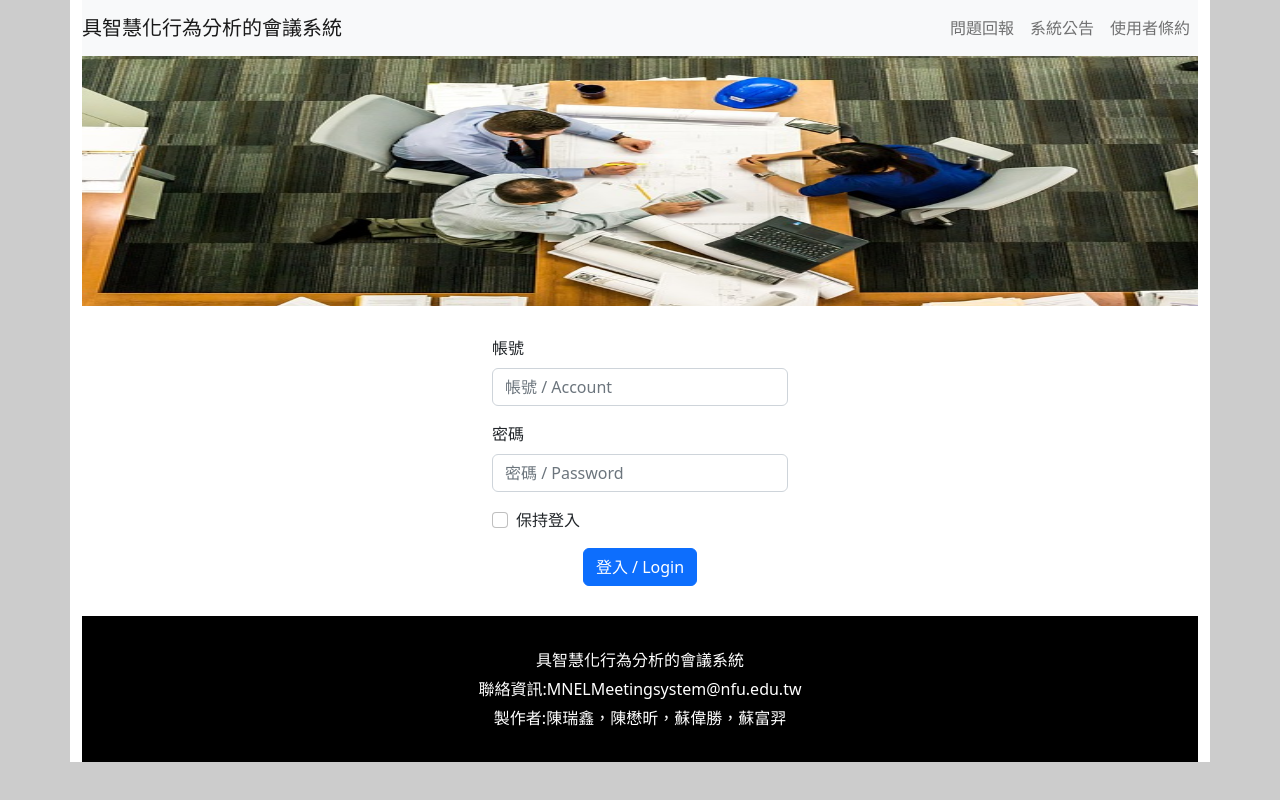
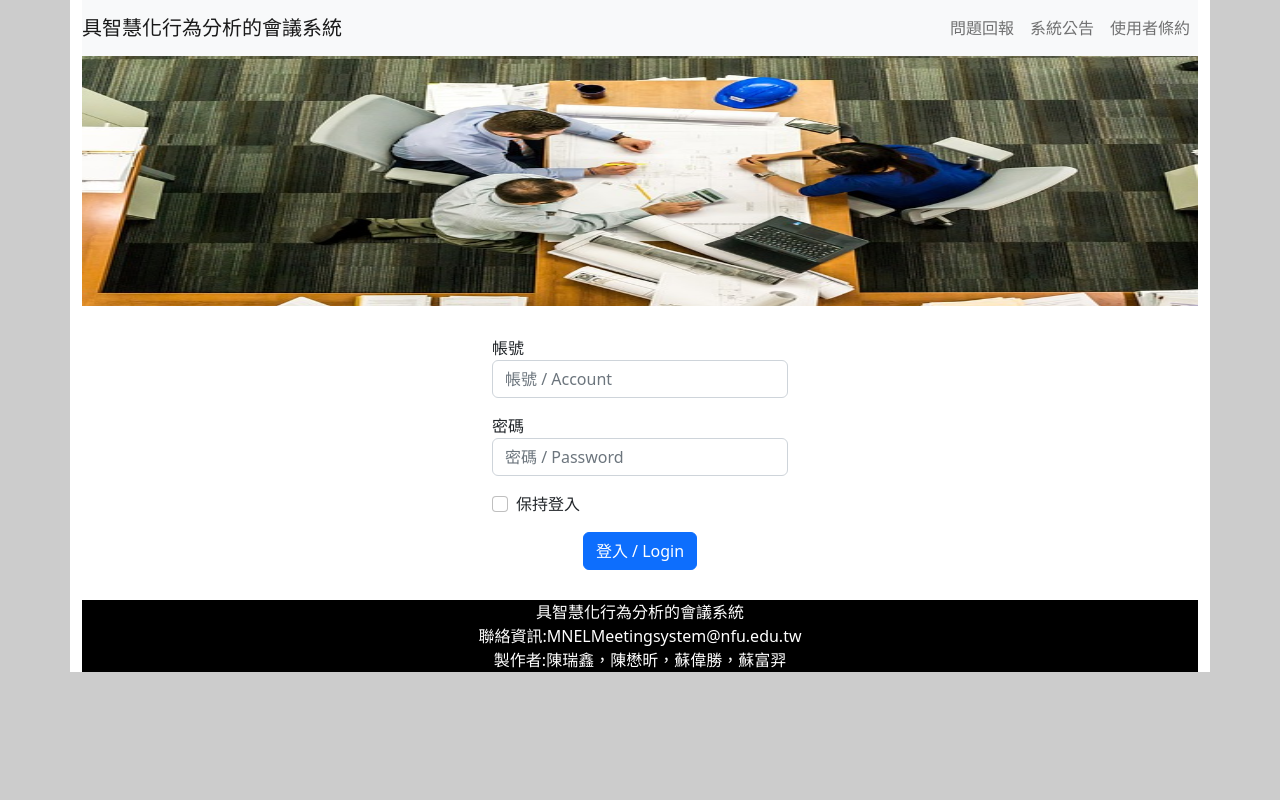
Before and after one commit to BCWizard/nfuMnel-meetingsystem, a PHP site: page /loginpage.php in a window 1280 px wide. Run offline with PHP 8.4, Linux system fonts and the light colour scheme.

Commit message:
zoom out tail

```diff
--- a/htmlPhp/includePHP/tail.php
+++ b/htmlPhp/includePHP/tail.php
@@ -1,4 +1,4 @@
-<div class="container">
+<div class="container footer">
     <div id="systemContactInfo">
         <div>具智慧化行為分析的會議系統</div>
         <div>聯絡資訊:MNELMeetingsystem@nfu.edu.tw</div>
--- a/htmlPhp/loginpage.php
+++ b/htmlPhp/loginpage.php
@@ -99,11 +99,11 @@ function function_alert($message) {
         <div class="col-md-4">
           <form method="post" action="login.php" id="loginForm">
               <div class="mb-3">
-                  <label for="Account" class="form-label">帳號</label>
+                <label for="Account">帳號</label>
                 <input type="account" class="form-control" name = "account" id="account" placeholder="帳號 / Account">
               </div>
               <div class="mb-3">
-                  <label for="Password" class="form-label">密碼</label>
+                <label for="Password">密碼</label>
                 <input type="password" class="form-control" name = "password" id="password" placeholder="密碼 / Password">
               </div>
               <div class="mb-3 form-check">
--- a/htmlPhp/webCSS/loginPageStyle.css
+++ b/htmlPhp/webCSS/loginPageStyle.css
@@ -10,8 +10,6 @@ body{
     background-color: black;
     color:white;                  /*文字顏色*/
     text-align: center;
-    padding: 30px;                  /*上下邊框距離*/
-    line-height: 1.8;               /*行高*/
 }
 
 #loginForm{
--- a/htmlPhp/webCSS/userPageStyle.css
+++ b/htmlPhp/webCSS/userPageStyle.css
@@ -26,8 +26,6 @@ td{
     background-color: black;
     color:white;                  /*文字顏色*/
     text-align: center;
-    padding: 30px;                  /*上下邊框距離*/
-    line-height: 1.8;               /*行高*/
 }
 
 #createBtn{
```
Lines whose indentation alone changed are shown as unchanged.
